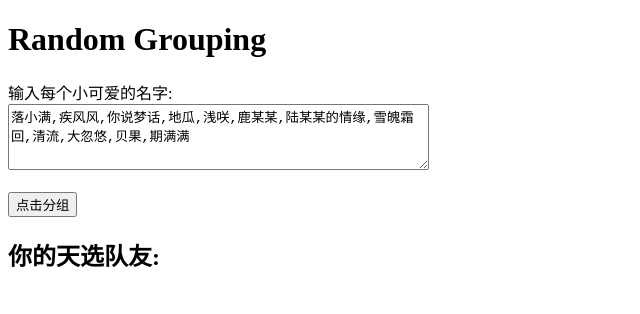
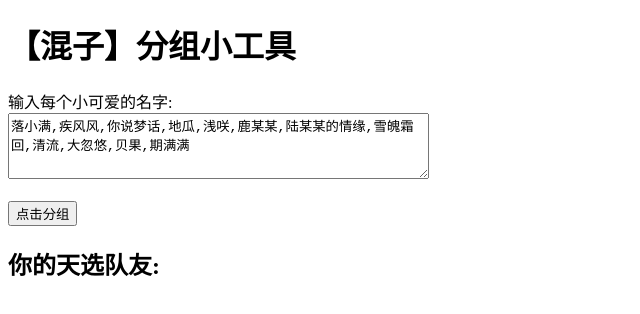
Before and after one commit to Luofeishuang/group, a website: page index.html in a window 1280 px wide. Shown: the whole page, without its empty margins (0-640 px from the left). Drawn offline with Linux system fonts and the light colour scheme.

Commit message:
Update index.html

```diff
--- a/index.html
+++ b/index.html
@@ -6,7 +6,7 @@
     <title>【混子】分组小工具</title>
 </head>
 <body>
-    <h1>Random Grouping</h1>
+    <h1>【混子】分组小工具</h1>
     <label for="names">输入每个小可爱的名字:</label><br>
     <textarea id="names" rows="4" cols="50" >落小满,疾风风,你说梦话,地瓜,浅咲,鹿某某,陆某某的情缘,雪魄霜回,清流,大忽悠,贝果,期满满</textarea><br><br>
     <button onclick="randomGroup()">点击分组</button>
```
